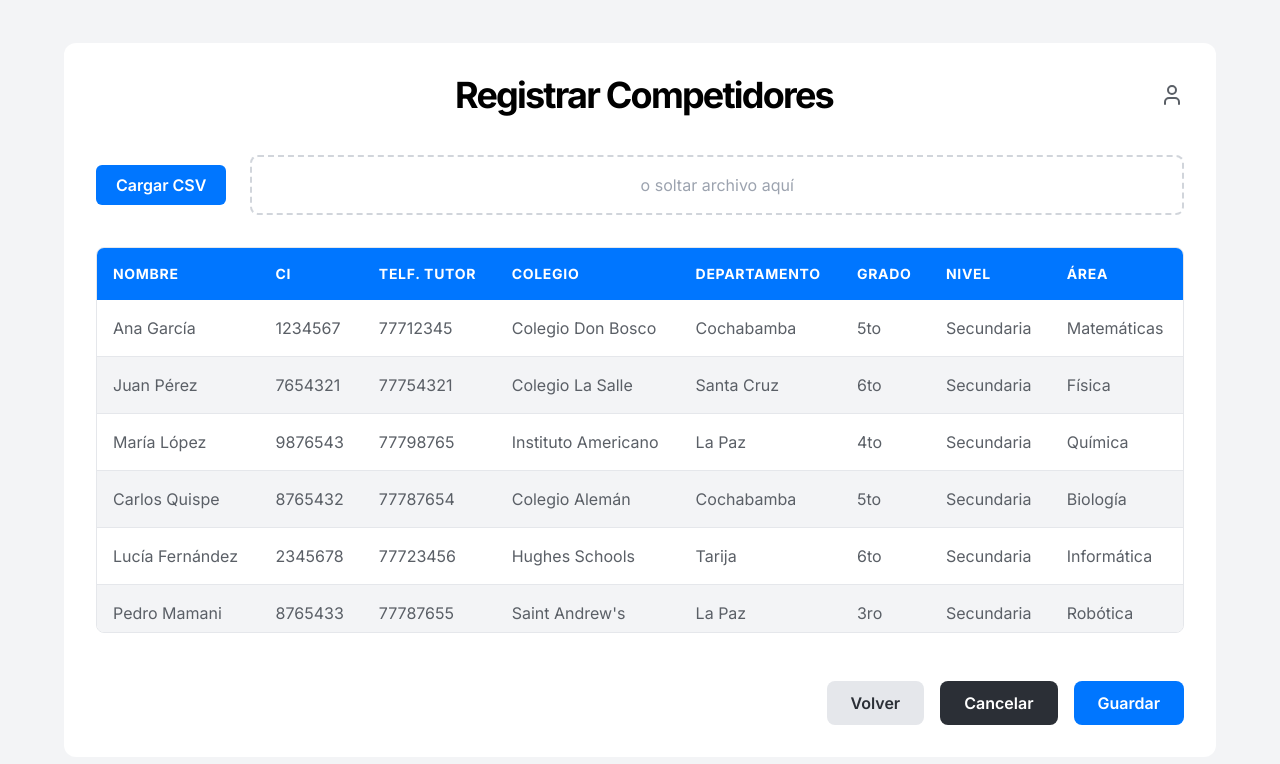
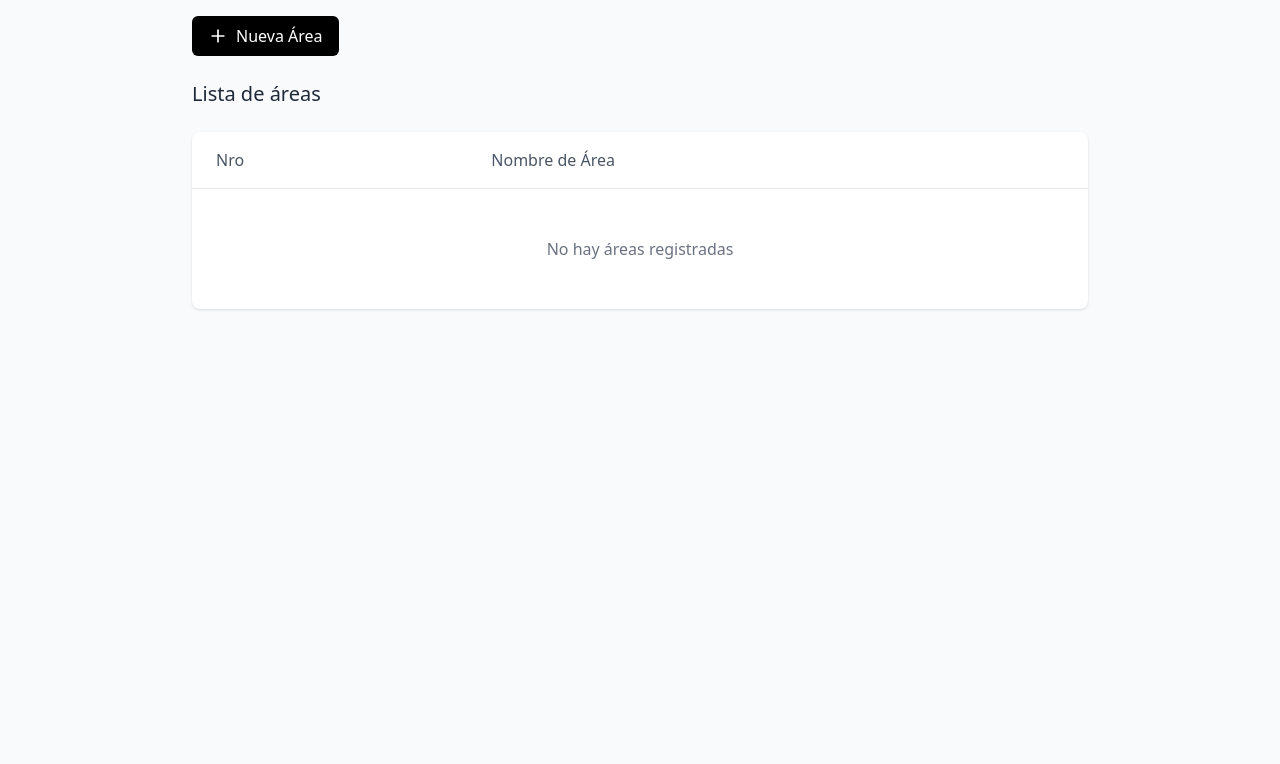
Before and after one commit to seedsagile/Project-OHSANSI-Frontend, a React (Vite) app: page / in a window 1280 px wide. Shown: the top 764 px of the page. Built offline with nearby package versions, Linux system fonts and the light colour scheme.

Commit message:
mockup version1 de agregar area

```diff
--- /dev/null
+++ b/src/features/areas/componentes/IconoPlus.tsx
@@ -0,0 +1,18 @@
+//import React from 'react';
+
+export const IconoPlus = () => (
+    <svg
+        xmlns="http://www.w3.org/2000/svg"
+        width="20"
+        height="20"
+        viewBox="0 0 24 24"
+        fill="none"
+        stroke="currentColor"
+        strokeWidth="2"
+        strokeLinecap="round"
+        strokeLinejoin="round"
+    >
+        <path d="M5 12h14" />
+        <path d="M12 5v14" />
+    </svg>
+);
--- /dev/null
+++ b/src/features/areas/componentes/ModalCrearAreas.tsx
@@ -0,0 +1,63 @@
+import { useState } from 'react';
+
+type ModalCrearAreaProps = {
+    isOpen: boolean;
+    onClose: () => void;
+    onGuardar: (nombre: string) => void;
+};
+
+export const ModalCrearArea = ({ isOpen, onClose, onGuardar }: ModalCrearAreaProps) => {
+    const [nombre, setNombre] = useState('');
+
+    if (!isOpen) return null;
+
+    const handleGuardar = () => {
+        if (nombre.trim()) {
+            onGuardar(nombre.trim());
+            setNombre('');
+            onClose();
+        }
+    };
+
+    const handleCancelar = () => {
+        setNombre('');
+        onClose();
+    };
+
+    return (
+        <div className="fixed inset-0 bg-black bg-opacity-50 flex items-center justify-center p-4 z-50">
+            <div className="bg-white rounded-lg shadow-lg max-w-md w-full p-6">
+                <h2 className="text-xl font-semibold text-center mb-6">Crear área</h2>
+
+                <div className="mb-6">
+                    <label className="block text-sm font-medium text-gray-700 mb-2">
+                        Nombre del Área:
+                    </label>
+                    <input
+                        type="text"
+                        value={nombre}
+                        onChange={(e) => setNombre(e.target.value)}
+                        placeholder="Ingrese el nombre del área"
+                        className="w-full px-3 py-2 border border-gray-300 rounded-md focus:outline-none focus:ring-2 focus:ring-blue-500 focus:border-blue-500"
+                        autoFocus
+                    />
+                </div>
+
+                <div className="flex gap-4 justify-center">
+                    <button
+                        onClick={handleCancelar}
+                        className="px-6 py-2 bg-gray-800 text-white font-medium rounded-md hover:bg-gray-900 transition-colors"
+                    >
+                        Cancelar
+                    </button>
+                    <button
+                        onClick={handleGuardar}
+                        className="px-6 py-2 bg-gray-800 text-white font-medium rounded-md hover:bg-gray-900 transition-colors"
+                    >
+                        Guardar
+                    </button>
+                </div>
+            </div>
+        </div>
+    );
+};
--- /dev/null
+++ b/src/features/areas/rutas/PaginaAreas.tsx
@@ -0,0 +1,80 @@
+import { useState } from 'react';
+import { IconoPlus } from '../componentes/IconoPlus';
+import { ModalCrearArea } from '../componentes/ModalCrearAreas';
+import type { Area } from '../tipos';
+
+export function PaginaAreas() {
+    const [areas, setAreas] = useState<Area[]>([]);
+    const [modalAbierto, setModalAbierto] = useState(false);
+
+    const handleCrearArea = (nombre: string) => {
+        const nuevaArea: Area = {
+            id: areas.length + 1,
+            nombre
+        };
+        setAreas([...areas, nuevaArea]);
+    };
+
+    return (
+        <div className="min-h-screen bg-gray-50 p-4">
+            <div className="max-w-4xl mx-auto">
+                {/* Botón Nueva Área */}
+                <div className="mb-6">
+                    <button
+                        onClick={() => setModalAbierto(true)}
+                        className="inline-flex items-center gap-2 px-4 py-2 bg-black text-white rounded-md hover:bg-gray-800 transition-colors"
+                    >
+                        <IconoPlus />
+                        Nueva Área
+                    </button>
+                </div>
+
+                {/* Título */}
+                <h1 className="text-xl font-medium text-gray-800 mb-6">Lista de áreas</h1>
+
+                {/* Tabla */}
+                <div className="bg-white rounded-lg shadow-sm overflow-hidden">
+                    <table className="w-full">
+                        <thead>
+                            <tr className="border-b border-gray-200">
+                                <th className="text-left py-4 px-6 text-gray-600 font-medium">
+                                    Nro
+                                </th>
+                                <th className="text-left py-4 px-6 text-gray-600 font-medium">
+                                    Nombre de Área
+                                </th>
+                            </tr>
+                        </thead>
+                        <tbody>
+                            {areas.length === 0 ? (
+                                <tr>
+                                    <td colSpan={2} className="py-12 px-6 text-center text-gray-500">
+                                        No hay áreas registradas
+                                    </td>
+                                </tr>
+                            ) : (
+                                areas.map((area, index) => (
+                                    <tr key={area.id} className="border-b border-gray-100 hover:bg-gray-50">
+                                        <td className="py-4 px-6 text-gray-800">
+                                            {index + 1}
+                                        </td>
+                                        <td className="py-4 px-6 text-gray-800">
+                                            {area.nombre}
+                                        </td>
+                                    </tr>
+                                ))
+                            )}
+                        </tbody>
+                    </table>
+                </div>
+            </div>
+
+            {/* Modal */}
+            <ModalCrearArea
+                isOpen={modalAbierto}
+                onClose={() => setModalAbierto(false)}
+                onGuardar={handleCrearArea}
+            />
+        </div>
+    );
+}
--- /dev/null
+++ b/src/features/areas/tipos/index.ts
@@ -0,0 +1,4 @@
+export type Area = {
+    id: number;            //ver db talvez es unico preguntar a maria
+    nombre: string;
+}
--- a/src/main.tsx
+++ b/src/main.tsx
@@ -1,10 +1,10 @@
 import React from 'react';
 import ReactDOM from 'react-dom/client';
-import { PaginaImportarCompetidores } from './features/inscritos/rutas/PaginaImportarCompetidores';
+import { PaginaAreas } from './features/areas/rutas/PaginaAreas';
 import "./styles/index.css";
 
 ReactDOM.createRoot(document.getElementById('root')!).render(
   <React.StrictMode>
-    <PaginaImportarCompetidores />
+    <PaginaAreas />
   </React.StrictMode>
 );
```
